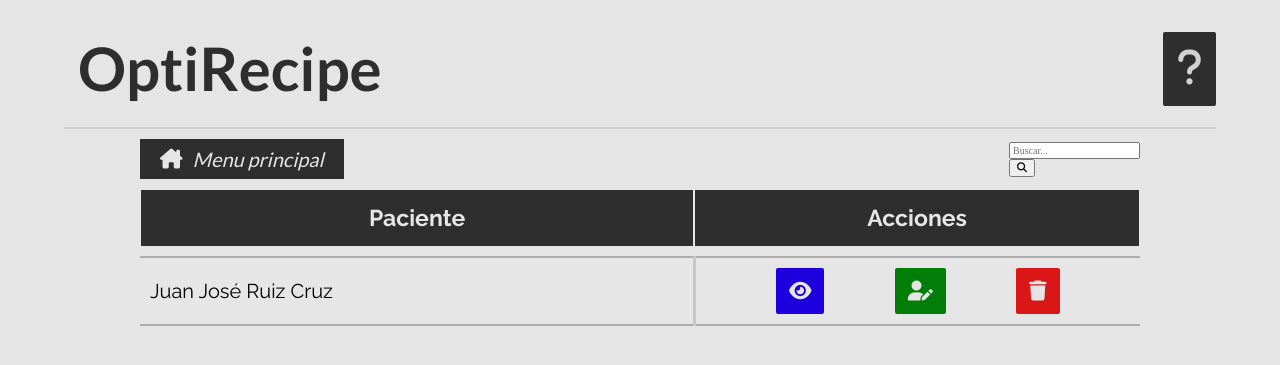
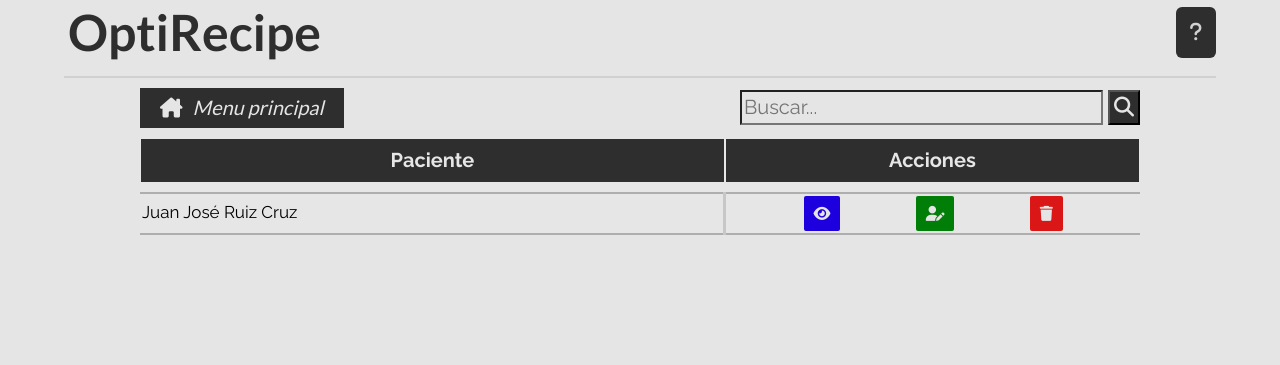
Before and after one commit to juanjo3156/OptiRecipe, a PHP site: page /OptiRecipe/consult_clients.php in a window 1280 px wide. Shown: the top 365 px of the page. Run offline with PHP 8.4, Linux system fonts and the light colour scheme; style sheets or scripts are compiled from the project's sources; some libraries are stand-ins or nearby versions.

Commit message:
terminando los estilos de la barra de busqueda

```diff
--- a/src/scss/base/_globals.scss
+++ b/src/scss/base/_globals.scss
@@ -96,7 +96,33 @@ a{
         background-color: lighten(v.$green, 10%);
     }
 }
+.form-search{
+    display: flex;
+    gap: .5rem;
+    justify-content: center;
+    font-family: v.$principal_font;
+    width: 40%;
+    &__input{
 
+        font-size: 2rem;
+        width:100%;
+        min-width: 15rem;
+        outline: none;
+        color: v.$black;
+        background-color: #e5e5e5;
+    }
+
+    &__button{
+        font-size: 2rem;
+        padding: .4rem;
+        text-align: center;
+        background-color: v.$black;
+        color: #e5e5e5;
+        &:hover{
+            cursor: pointer;
+        }
+    }
+}
 .back-button{
 
     display: flex;
@@ -105,7 +131,7 @@ a{
     background-color: v.$black;
     color: #e5e5e5;
     padding: 2rem;
-
+    text-align: center;
     max-width: 40%;
     max-height: 3rem;
     order: -1;
@@ -115,17 +141,21 @@ a{
     max-width: 30%;
     }
     p{
-        font-size: 1.6rem;
+        font-size: 1.4rem;
         font-family: v.$secundary_font;
-        padding-left: 1rem;
         font-style: oblique;
+        display: none;
         @include m.phone {
-        font-size: 2rem;
+            font-size: 2rem;
+            display: inline-block;
+            padding-left: 1rem;
 
         }
     }
     i{
-        font-size: 2rem;
-
+        font-size: 1.4rem;
+        @include m.phone {
+            font-size: 2rem;
+        }
     }
 }
--- a/src/scss/header/_header.scss
+++ b/src/scss/header/_header.scss
@@ -4,7 +4,6 @@
 .header{
 
     padding-bottom: 1rem;
-    padding-top: 2rem;
     border-bottom: 2px solid #d1d1d1;
     display: flex;
     flex-direction: column;
@@ -18,9 +17,9 @@
     &__title{
         font-family: v.$secundary_font;
         margin-bottom: 2rem;
-        font-size: 6rem;
+        font-size: 5rem;
         @include m.phone {
-            margin:1.4rem;
+            margin:.4rem;
         }
     }
     &__help{
@@ -30,9 +29,9 @@
         font-size: 2rem;
         padding: 1.4rem;
         margin: 0;
-        border-radius: .2rem;
+        border-radius: .6rem;
         @include m.phone{
-        font-size: 4rem;
+
 
         }
         &:hover{
--- a/src/scss/tables/_tables.scss
+++ b/src/scss/tables/_tables.scss
@@ -22,7 +22,7 @@
             border-bottom: 2px solid lighten(v.$black,50%);
             font-size: 1.5rem;
             @include m.phone {
-            font-size: 2rem;
+            font-size: 1.7rem;
             }
         }
         th{
@@ -30,7 +30,7 @@
             padding-bottom: 1rem;
         }
         td{
-            padding: 1rem;
+            padding: .2rem;
             // border-top: 2px solid lighten(v.$black,50%);
             border-right: 3px solid lighten(v.$black, 60%);
             &:last-of-type{
@@ -46,8 +46,8 @@
         h2{
 
             color: #e6e6e6;
-            font-size: 2.3rem;
-            padding: 1.5rem;
+            font-size: 2rem;
+            padding: 1rem;
             margin: 0;
             background-color: v.$black;
 
@@ -56,21 +56,20 @@
     }
     &__actions{
         text-align: center;
-        i{
-            font-size: 1.4rem;
-            padding: .4rem;
-
-
-        }
         @include m.phone {
             display: flex;
             justify-content: space-evenly;
             align-items: center;
+        }
+        i{
+            font-size: 1.4rem;
+            padding: .5rem;
+            @include m.phone {
+                padding: .2rem;
+                font-size: 1.5rem;
+            }
 
-            i{
-                padding: .5rem;
-                font-size: 2rem;
-            }
         }
+
     }
 }
```
